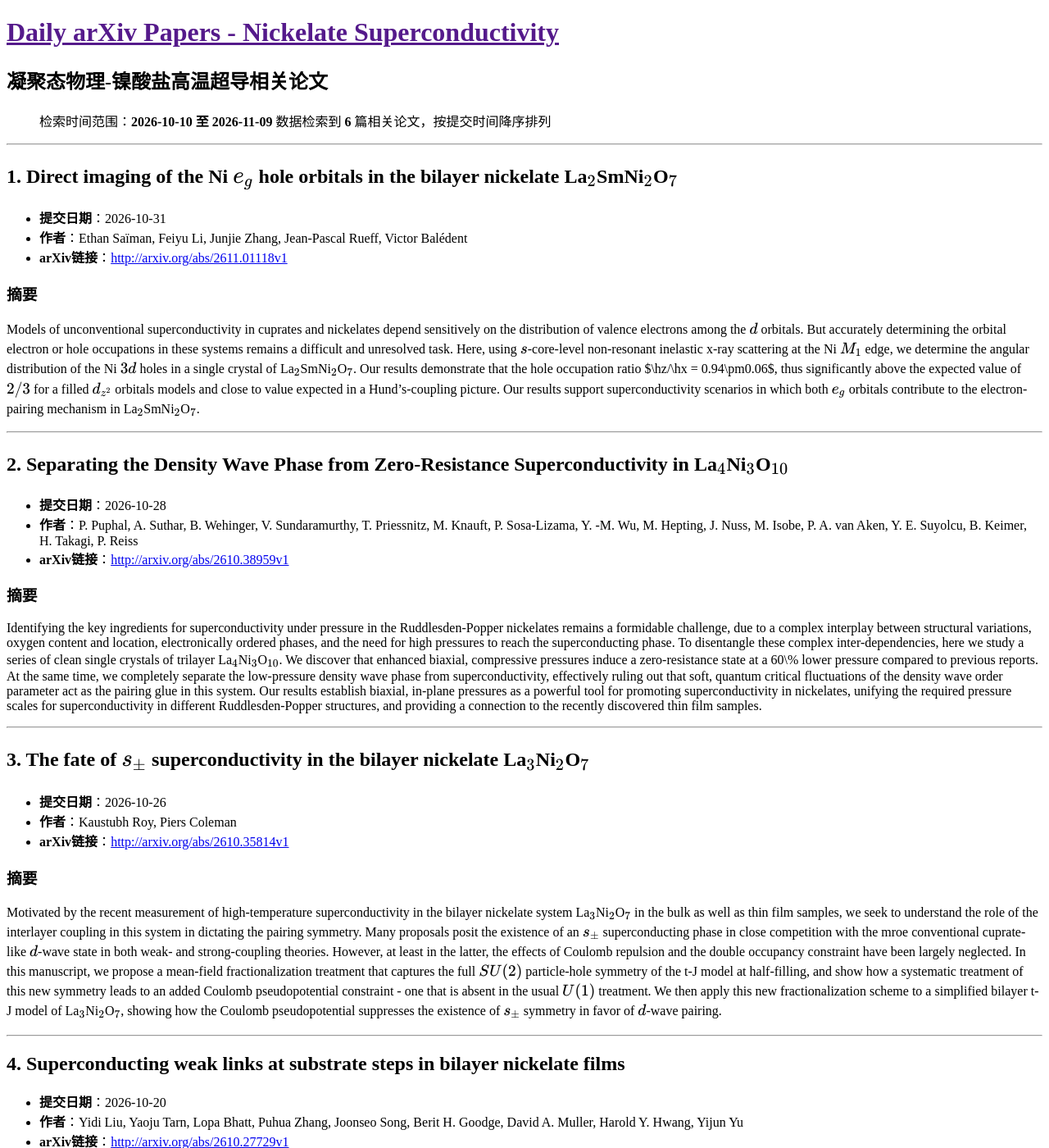
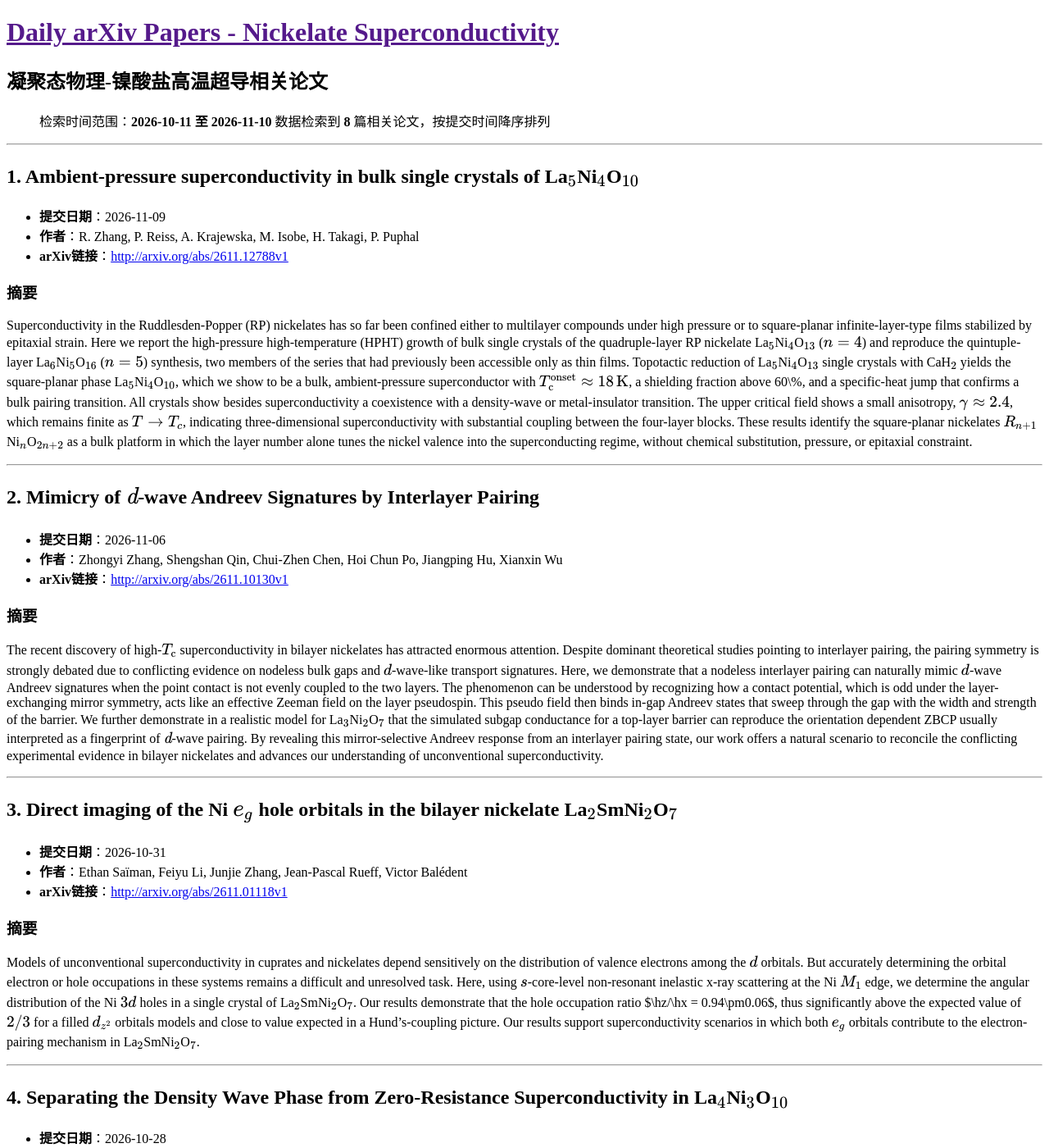
Before and after one commit to yangke25491/daily-arxiv-nickelate_superconductivity, a Jekyll site: the page built from docs/index.md, in a window 1280 px wide and 1400 px high. Shown: the whole window at 82% size. Built offline with Jekyll 4.4.1, drawn with Linux system fonts in a browser that asks for light colours; some of the changed text lies outside the part shown.

Commit message:
Automated update: arXiv papers

```diff
--- a/docs/index.md
+++ b/docs/index.md
@@ -5,12 +5,34 @@ title: 镍酸盐超导论文
 
 # 凝聚态物理-镍酸盐高温超导相关论文
 
-> 检索时间范围：**2026-10-10 至 2026-11-09**
-> 数据检索到 **6** 篇相关论文，按提交时间降序排列
+> 检索时间范围：**2026-10-11 至 2026-11-10**
+> 数据检索到 **8** 篇相关论文，按提交时间降序排列
 
 ---
 
-## 1. Direct imaging of the Ni $e\_g$ hole orbitals in the bilayer nickelate La${}\_2$SmNi${}\_2$O${}\_7$
+## 1. Ambient-pressure superconductivity in bulk single crystals of La${}\_5$Ni${}\_4$O${}\_{10}$
+
+- **提交日期**：2026-11-09
+- **作者**：R. Zhang, P. Reiss, A. Krajewska, M. Isobe, H. Takagi, P. Puphal
+- **arXiv链接**：[http://arxiv.org/abs/2611.12788v1](http://arxiv.org/abs/2611.12788v1)
+
+### 摘要
+Superconductivity in the Ruddlesden-Popper (RP) nickelates has so far been confined either to multilayer compounds under high pressure or to square-planar infinite-layer-type films stabilized by epitaxial strain. Here we report the high-pressure high-temperature (HPHT) growth of bulk single crystals of the quadruple-layer RP nickelate La${}\_5$Ni${}\_4$O${}\_{13}$ ($n=4$) and reproduce the quintuple-layer La${}\_6$Ni${}\_5$O${}\_{16}$ ($n=5$) synthesis, two members of the series that had previously been accessible only as thin films. Topotactic reduction of La${}\_5$Ni${}\_4$O${}\_{13}$ single crystals with CaH${}\_2$ yields the square-planar phase La${}\_5$Ni${}\_4$O${}\_{10}$, which we show to be a bulk, ambient-pressure superconductor with $T\_\mathrm{c}^\mathrm{onset} \approx 18\,\mathrm{K}$, a shielding fraction above 60\%, and a specific-heat jump that confirms a bulk pairing transition. All crystals show besides superconductivity a coexistence with a density-wave or metal-insulator transition. The upper critical field shows a small anisotropy, $γ\approx 2.4$, which remains finite as $T \to T\_c$, indicating three-dimensional superconductivity with substantial coupling between the four-layer blocks. These results identify the square-planar nickelates $R\_{n+1}$Ni${}\_n$O${}\_{2n+2}$ as a bulk platform in which the layer number alone tunes the nickel valence into the superconducting regime, without chemical substitution, pressure, or epitaxial constraint.
+
+---
+
+## 2. Mimicry of $\textit{d}$-wave Andreev Signatures by Interlayer Pairing
+
+- **提交日期**：2026-11-06
+- **作者**：Zhongyi Zhang, Shengshan Qin, Chui-Zhen Chen, Hoi Chun Po, Jiangping Hu, Xianxin Wu
+- **arXiv链接**：[http://arxiv.org/abs/2611.10130v1](http://arxiv.org/abs/2611.10130v1)
+
+### 摘要
+The recent discovery of high-$T\_{\rm c}$ superconductivity in bilayer nickelates has attracted enormous attention. Despite dominant theoretical studies pointing to interlayer pairing, the pairing symmetry is strongly debated due to conflicting evidence on nodeless bulk gaps and $d$-wave-like transport signatures. Here, we demonstrate that a nodeless interlayer pairing can naturally mimic $d$-wave Andreev signatures when the point contact is not evenly coupled to the two layers. The phenomenon can be understood by recognizing how a contact potential, which is odd under the layer-exchanging mirror symmetry, acts like an effective Zeeman field on the layer pseudospin. This pseudo field then binds in-gap Andreev states that sweep through the gap with the width and strength of the barrier. We further demonstrate in a realistic model for La${}\_3$Ni${}\_2$O${}\_7$ that the simulated subgap conductance for a top-layer barrier can reproduce the orientation dependent ZBCP usually interpreted as a fingerprint of $\textit{d}$-wave pairing. By revealing this mirror-selective Andreev response from an interlayer pairing state, our work offers a natural scenario to reconcile the conflicting experimental evidence in bilayer nickelates and advances our understanding of unconventional superconductivity.
+
+---
+
+## 3. Direct imaging of the Ni $e\_g$ hole orbitals in the bilayer nickelate La${}\_2$SmNi${}\_2$O${}\_7$
 
 - **提交日期**：2026-10-31
 - **作者**：Ethan Saïman, Feiyu Li, Junjie Zhang, Jean-Pascal Rueff, Victor Balédent
@@ -21,7 +43,7 @@ Models of unconventional superconductivity in cuprates and nickelates depend sen
 
 ---
 
-## 2. Separating the Density Wave Phase from Zero-Resistance Superconductivity in La${}\_4$Ni${}\_3$O${}\_{10}$
+## 4. Separating the Density Wave Phase from Zero-Resistance Superconductivity in La${}\_4$Ni${}\_3$O${}\_{10}$
 
 - **提交日期**：2026-10-28
 - **作者**：P. Puphal, A. Suthar, B. Wehinger, V. Sundaramurthy, T. Priessnitz, M. Knauft, P. Sosa-Lizama, Y. -M. Wu, M. Hepting, J. Nuss, M. Isobe, P. A. van Aken, Y. E. Suyolcu, B. Keimer, H. Takagi, P. Reiss
@@ -32,7 +54,7 @@ Identifying the key ingredients for superconductivity under pressure in the Rudd
 
 ---
 
-## 3. The fate of $s\_{\pm}$ superconductivity in the bilayer nickelate La${}\_3$Ni${}\_2$O${}\_7$
+## 5. The fate of $s\_{\pm}$ superconductivity in the bilayer nickelate La${}\_3$Ni${}\_2$O${}\_7$
 
 - **提交日期**：2026-10-26
 - **作者**：Kaustubh Roy, Piers Coleman
@@ -54,7 +76,7 @@ Ambient-pressure superconductivity above 40 K has been realized in bilayer nicke
 
 ---
 
-## 5. $d$-wave superconductivity in quintuple-layer bulk superconductor La${}\_6$Ni${}\_5$O${}\_{12}$
+## 7. $d$-wave superconductivity in quintuple-layer bulk superconductor La${}\_6$Ni${}\_5$O${}\_{12}$
 
 - **提交日期**：2026-10-15
 - **作者**：Zhan Wang, Yuxin Wang, Hui-Ke Jin, Kun Jiang, Jiangping Hu
@@ -65,7 +87,7 @@ The recent realization of bulk superconductivity in the quintuple-layer nickelat
 
 ---
 
-## 6. Bulk superconductivity in quintuple-layer square-planar nickelate La6Ni5O12
+## 8. Bulk superconductivity in quintuple-layer square-planar nickelate La6Ni5O12
 
 - **提交日期**：2026-10-14
 - **作者**：Mengzhu Shi, Mei Du, Hongyu Li, Zhiwei Wang, Zhengjie Wang, Ziji Xiang, Tao Wu, Xianhui Chen
```
Also changed, not shown: other parts of docs/index.md (+1 -1 lines).
